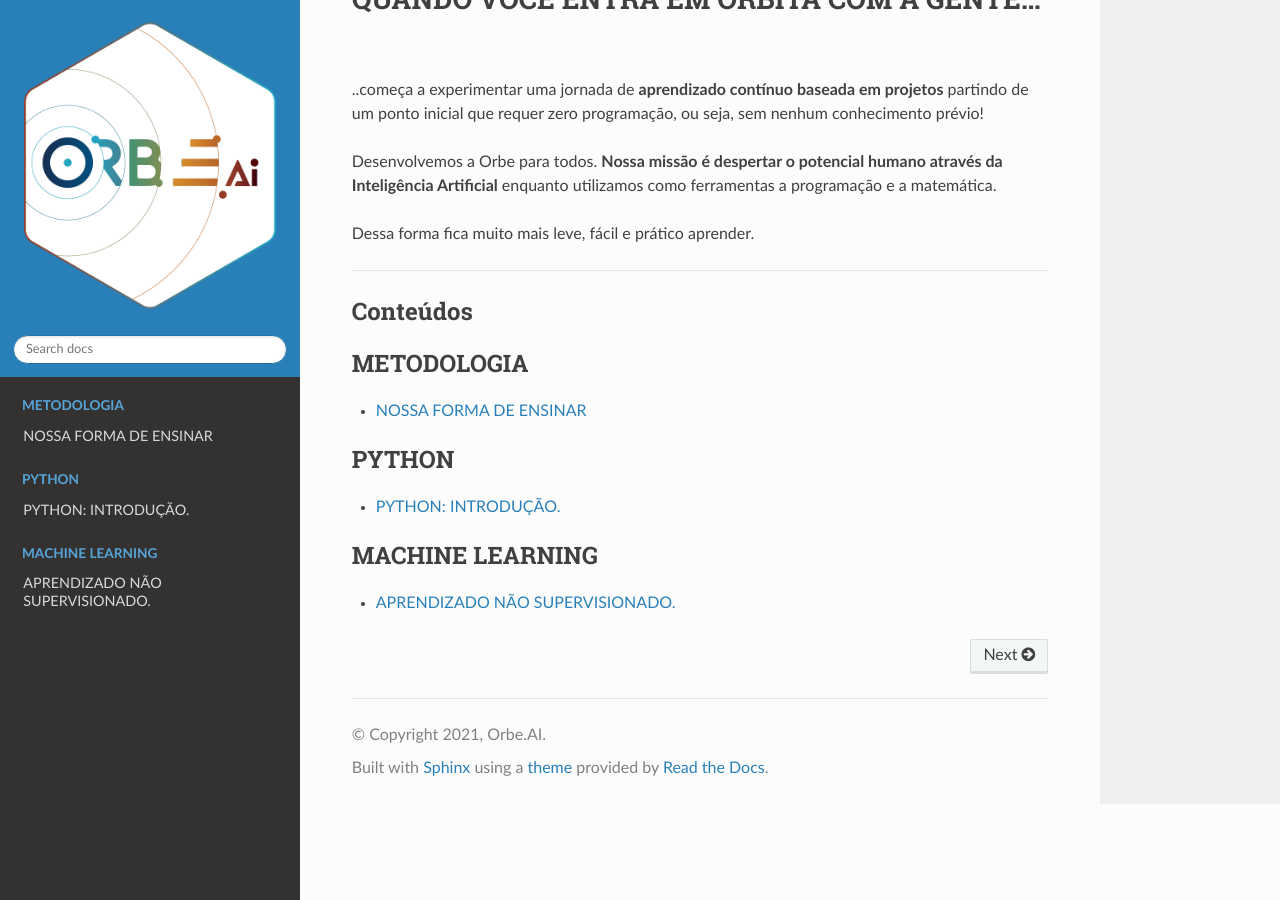
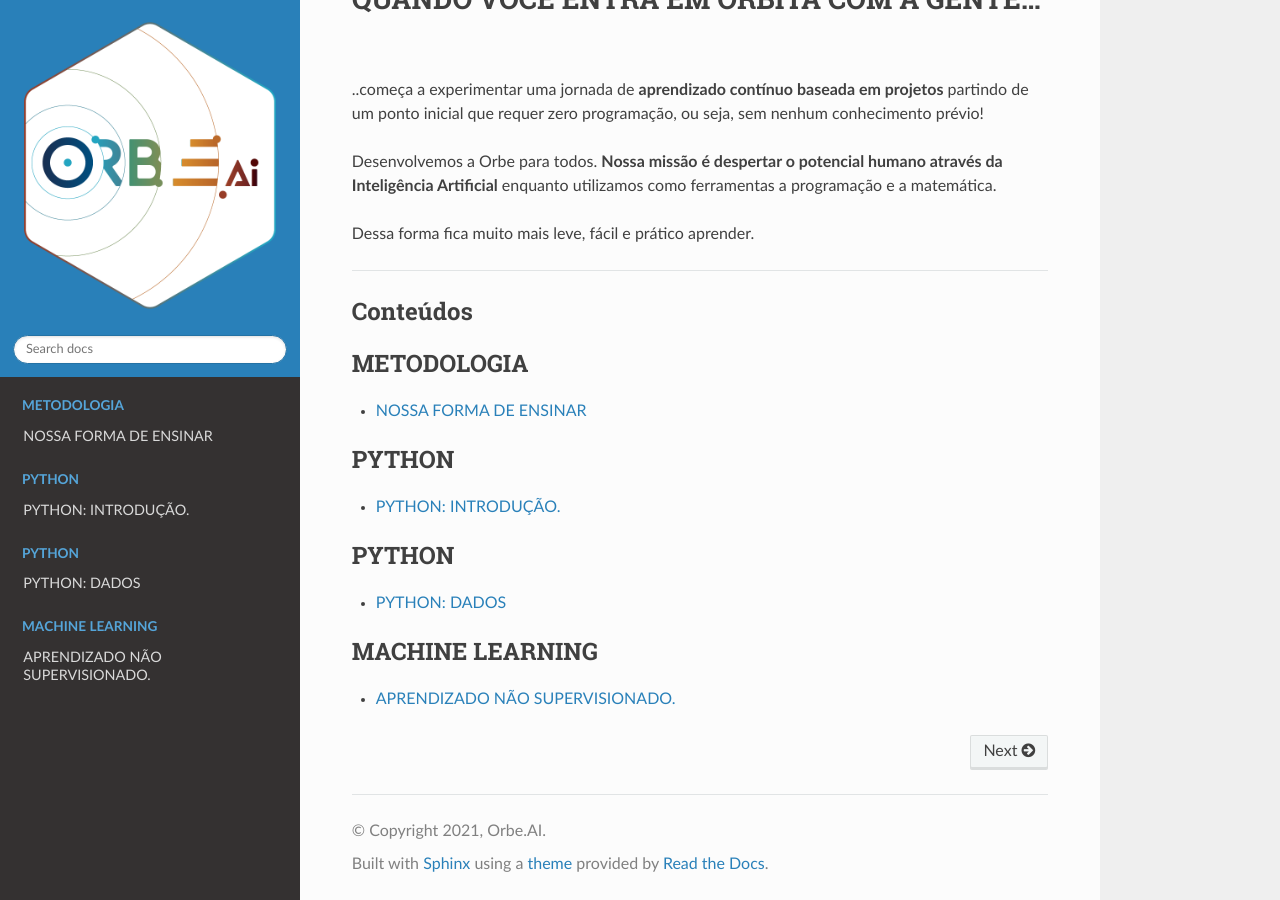
Before and after one commit to OrbeAI/rtd-python, a Sphinx documentation site: the page built from docs/index.rst, in a window 1280 px wide and 900 px high, scrolled down 506 px. Built offline with Sphinx 7.4.7 and the Read the Docs theme 2.0.0, drawn with Linux system fonts in a browser that asks for light colours.

Commit message:
Update index.rst

```diff
--- a/docs/index.rst
+++ b/docs/index.rst
@@ -35,6 +35,13 @@ Conteúdos
 
    python_introducao
 
+
+.. toctree::
+   :caption: PYTHON
+   :maxdepth: 1
+
+   python_dados
+
 .. toctree::
    :caption: MACHINE LEARNING
    :maxdepth: 1
```
